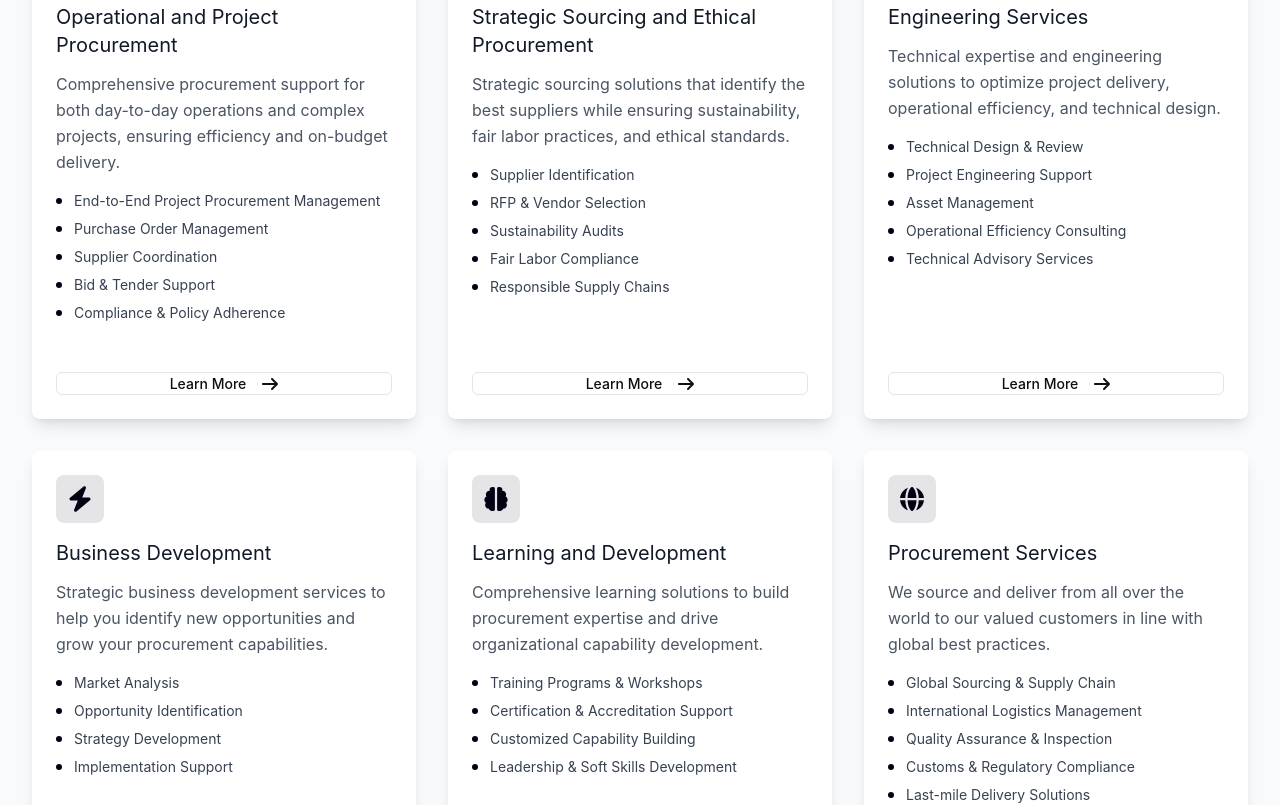
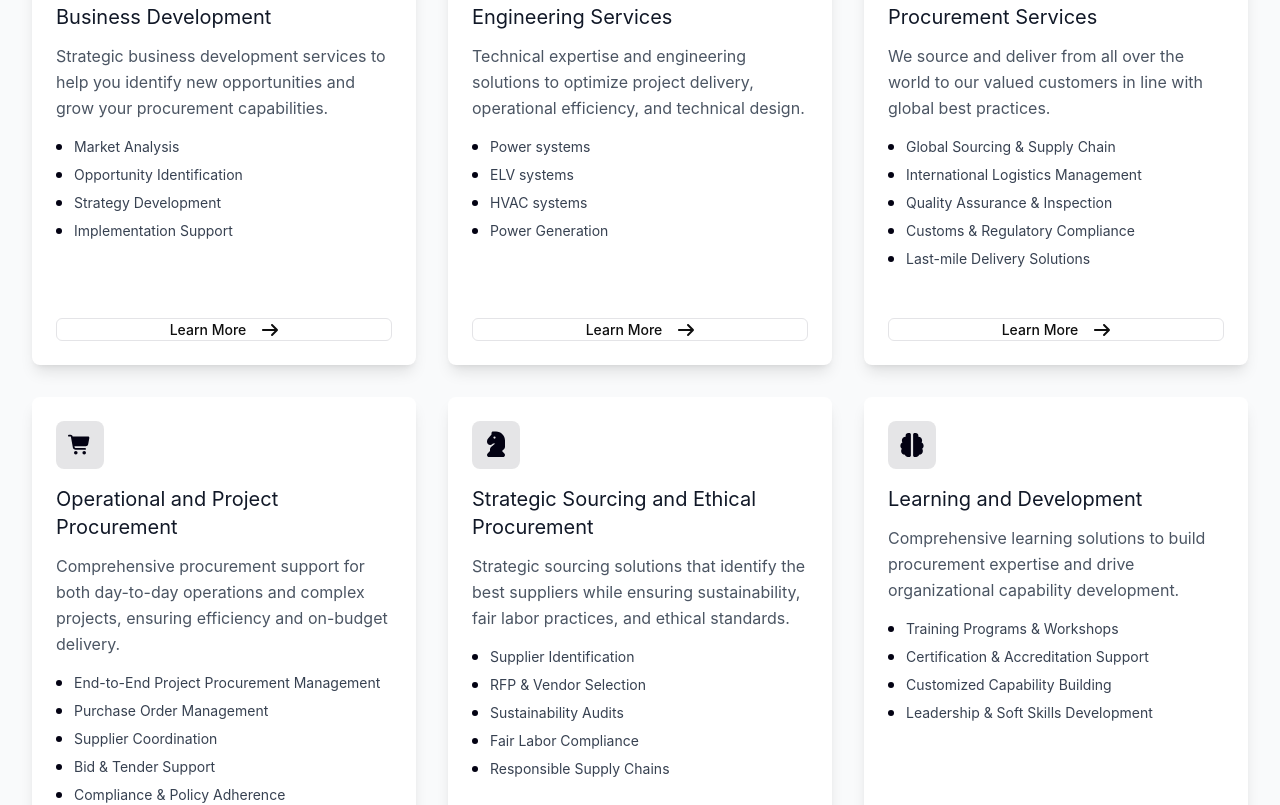
Before and after one commit to GoodnessFx/goodman, a React (Create React App) app: page / in a window 1280 px wide. Shown: the part 2300-3105 px from the top of the page. Built offline with nearby package versions, Linux system fonts and the light colour scheme.

Commit message:
Update Engineering Services and reorder services grid

```diff
--- a/src/components/Services.tsx
+++ b/src/components/Services.tsx
@@ -14,6 +14,35 @@ import {
 
 export default function Services() {
   const services = [
+    {
+      icon: faBolt,
+      title: "Business Development",
+      description: "Strategic business development services to help you identify new opportunities and grow your procurement capabilities.",
+      features: ["Market Analysis", "Opportunity Identification", "Strategy Development", "Implementation Support"]
+    },
+    {
+      icon: faGear,
+      title: "Engineering Services",
+      description: "Technical expertise and engineering solutions to optimize project delivery, operational efficiency, and technical design.",
+      features: [
+        "Power systems",
+        "ELV systems",
+        "HVAC systems",
+        "Power Generation"
+      ]
+    },
+    {
+      icon: faGlobe,
+      title: "Procurement Services",
+      description: "We source and deliver from all over the world to our valued customers in line with global best practices.",
+      features: [
+        "Global Sourcing & Supply Chain",
+        "International Logistics Management",
+        "Quality Assurance & Inspection",
+        "Customs & Regulatory Compliance",
+        "Last-mile Delivery Solutions"
+      ]
+    },
     {
       icon: faCartShopping,
       title: "Operational and Project Procurement",
@@ -39,40 +68,10 @@ export default function Services() {
       ]
     },
     {
-      icon: faGear,
-      title: "Engineering Services",
-      description: "Technical expertise and engineering solutions to optimize project delivery, operational efficiency, and technical design.",
-      features: [
-        "Technical Design & Review",
-        "Project Engineering Support",
-        "Asset Management",
-        "Operational Efficiency Consulting",
-        "Technical Advisory Services"
-      ]
-    },
-    {
-      icon: faBolt,
-      title: "Business Development",
-      description: "Strategic business development services to help you identify new opportunities and grow your procurement capabilities.",
-      features: ["Market Analysis", "Opportunity Identification", "Strategy Development", "Implementation Support"]
-    },
-    {
       icon: faBrain,
       title: "Learning and Development",
       description: "Comprehensive learning solutions to build procurement expertise and drive organizational capability development.",
       features: ["Training Programs & Workshops", "Certification & Accreditation Support", "Customized Capability Building", "Leadership & Soft Skills Development"]
-    },
-    {
-      icon: faGlobe,
-      title: "Procurement Services",
-      description: "We source and deliver from all over the world to our valued customers in line with global best practices.",
-      features: [
-        "Global Sourcing & Supply Chain",
-        "International Logistics Management",
-        "Quality Assurance & Inspection",
-        "Customs & Regulatory Compliance",
-        "Last-mile Delivery Solutions"
-      ]
     }
   ];
 
```
